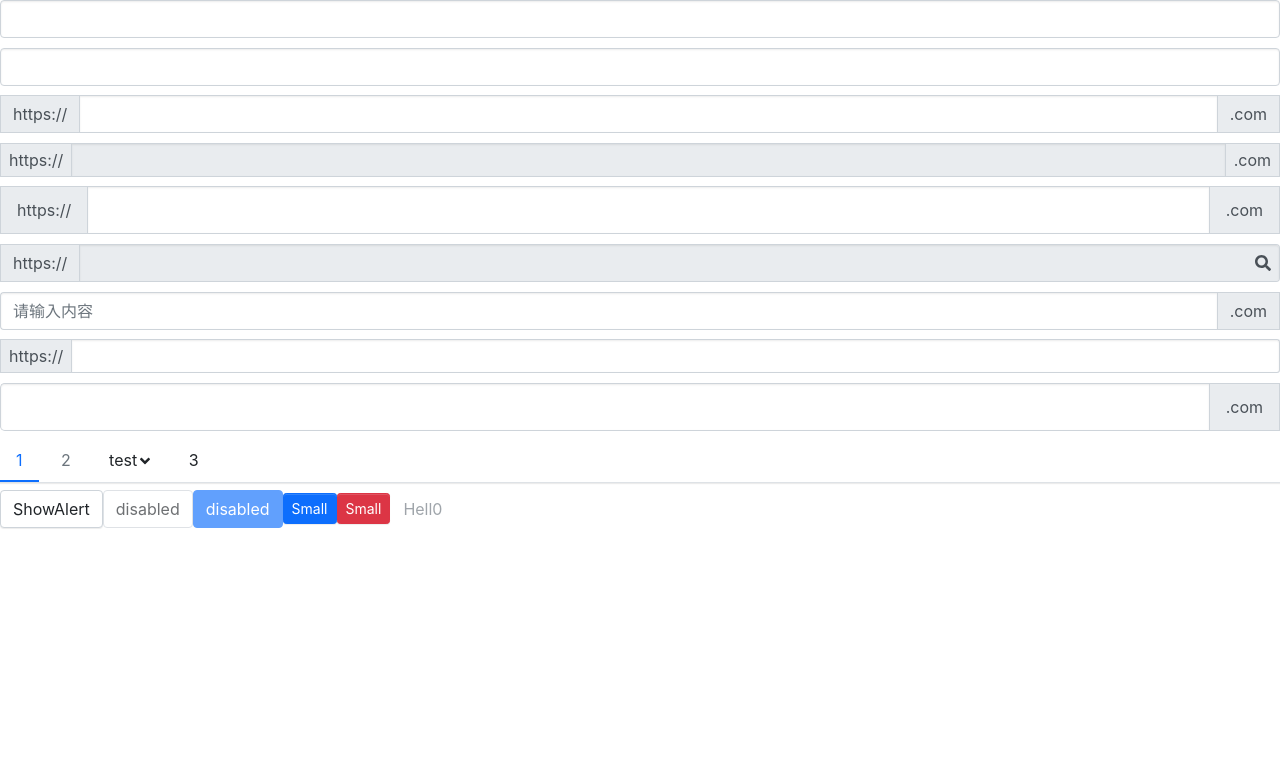
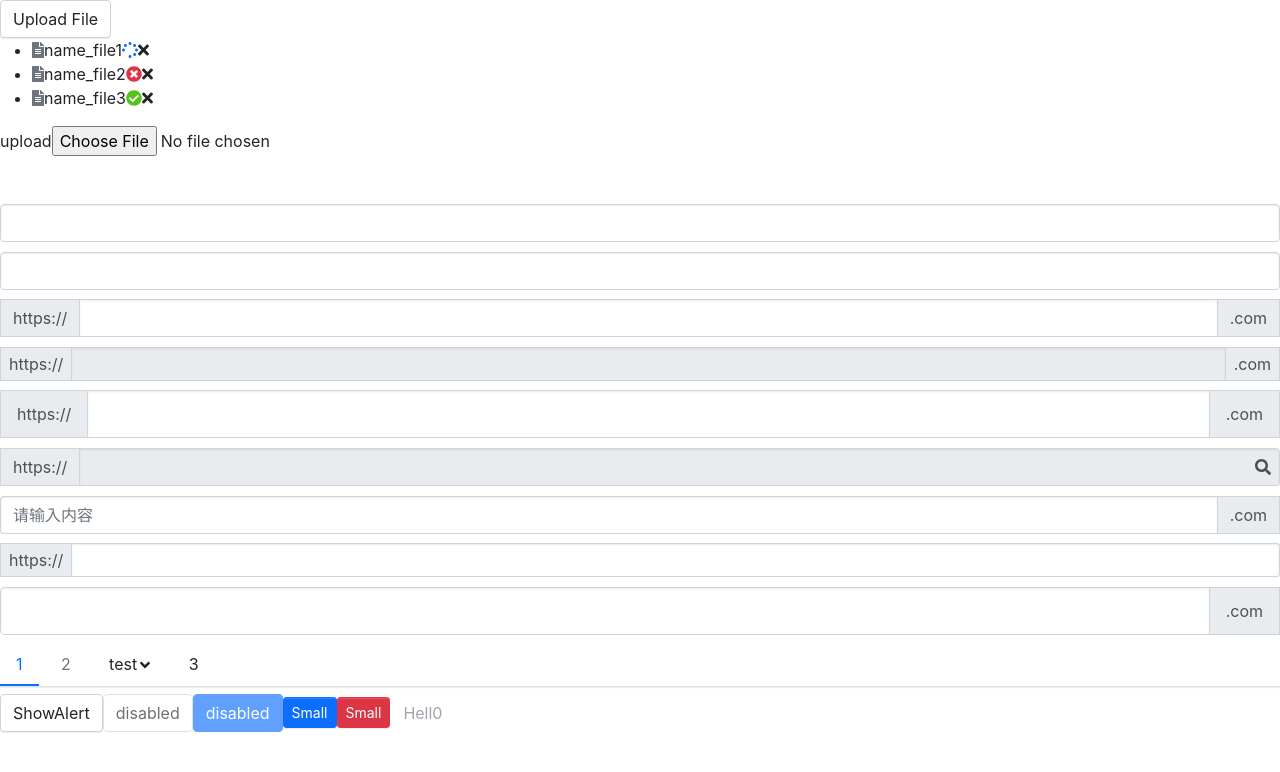
Before and after one commit to weiweier192/react-components, a React (Create React App) app: page / in a window 1280 px wide. Shown: the top 772 px of the page. Built offline with nearby package versions, Linux system fonts and the light colour scheme.

Commit message:
'上传组件基本完成'

```diff
--- a/package.json
+++ b/package.json
@@ -16,6 +16,7 @@
     "@types/react": "^16.9.35",
     "@types/react-dom": "^16.9.8",
     "@types/react-transition-group": "^4.4.0",
+    "axios": "^0.19.2",
     "classnames": "^2.2.6",
     "node-sass": "^4.14.1",
     "react": "^16.13.1",
--- a/src/App.tsx
+++ b/src/App.tsx
@@ -16,6 +16,8 @@ import Input from './components/Input/input'
 import AutoComplete, {
   DataSourceType,
 } from './components/AutoComplete/autoComplete'
+import Upload, { UploadFile } from './components/Upload/upload'
+import axios from 'axios'
 
 // import { faCoffee } from '@fortawesome/free-solid-svg-icons'
 interface LakerProps {
@@ -40,6 +42,29 @@ const App: React.FC = () => {
     { value: 'hook', number: 3 },
     { value: 'footer', number: 4 },
     { value: 'oo', number: 5 },
+  ]
+  const defaultFileList: UploadFile[] = [
+    {
+      fid: '123' + 'upload-file',
+      status: 'uploading',
+      name: 'name_file1',
+      size: 123,
+      percent: 100,
+    },
+    {
+      fid: '456' + 'upload-file',
+      status: 'error',
+      name: 'name_file2',
+      size: 123,
+      percent: 10,
+    },
+    {
+      fid: '789' + 'upload-file',
+      status: 'success',
+      name: 'name_file3',
+      size: 123,
+      percent: 60,
+    },
   ]
 
   const handleShowAlert = (ref: any) => {
@@ -72,8 +97,79 @@ const App: React.FC = () => {
           .map((item: any) => ({ value: item.login, ...item }))
       })
   }
+  const handleChange = (e: React.ChangeEvent<HTMLInputElement>) => {
+    const files = e.target.files // array-like
+    if (files) {
+      const uploadFile = files[0] // 获取第一个需要上传的文件
+      const formData = new FormData() // 创建实例，管理表单数据
+      // 添加需要上传的文件 name，file
+      formData.append(uploadFile.name, uploadFile)
+      axios({
+        url: 'https://jsonplaceholder.typicode.com/posts',
+        method: 'post',
+        data: formData,
+        headers: { 'Content-Type': 'multipart/form-data' },
+      })
+        .then((res) => {
+          console.log(res)
+        })
+        .catch((rej) => {
+          console.log(rej)
+        })
+      // axios
+      //   .post('https://jsonplaceholder.typicode.com/posts', formData, {
+      //     headers: { 'Content-Type': 'multipart/form-data' },
+      //   })
+      //   .then((res) => {
+      //     console.log(res)
+      //   })
+      //   .catch((rej) => {
+      //     console.log(rej)
+      //   })
+    }
+  }
+  const handleOnProgress = (per: number, file: File) => {
+    console.log(per)
+  }
+  const handleOnSuccess = (data: any, file: File) => {
+    console.log(data)
+  }
+  const handleOnError = (err: any, file: File) => {
+    console.log(err)
+  }
+  const handleUploadChange = (state: boolean, file: File) => {
+    console.log(state)
+  }
+  const handleCheckFile = (file: File) => {
+    // file.size/1024单位为kb
+    if (Math.round(file.size / 1024) > 50) {
+      alert('file too large')
+      return false
+    }
+    return true
+  }
+  const newFilePromise = (file: File) => {
+    // File 实例化一个file对象 arr,filename, {config}
+    const newFile = new File([file], 'new_name.docx', { type: file.type })
+    return Promise.resolve(newFile)
+  }
   return (
     <div className="App">
+      <Upload
+        action="https://jsonplaceholder.typicode.com/posts"
+        // onProgress={handleOnProgress}
+        // onSuccess={handleOnSuccess}
+        // onError={handleOnError}
+        onChange={handleUploadChange}
+        defaultFileList={defaultFileList}
+        // beforeUpload={newFilePromise}
+      />
+      <div>
+        upload
+        <input type="file" name="myFile" onChange={handleChange} />
+      </div>
+      <br />
+      <br />
       <AutoComplete
         fetchSuggestion={handleFetch}
         onSelect={handleSelect}
--- /dev/null
+++ b/src/components/Upload/upload.tsx
@@ -0,0 +1,174 @@
+import React, { useState, useRef } from 'react'
+import classNames from 'classnames'
+import UploadList from './uploadList'
+import Button from '../Button/button'
+import axios from 'axios'
+
+export type UploadFileStatus = 'ready' | 'uploading' | 'success' | 'error'
+export interface UploadFile {
+  fid: string
+  size: number
+  name: string
+  status?: UploadFileStatus
+  percent?: number
+  raw?: File
+  response?: any
+  error?: any
+}
+export interface IUploadProps {
+  action: string
+  defaultFileList?: UploadFile[]
+  onProgress?: (percentage: number, file: File) => void
+  onSuccess?: (data: any, file: File) => void
+  onError?: (err: any, file: File) => void
+  beforeUpload?: (file: File) => boolean | Promise<File>
+  onChange?: (state: boolean, file: File) => void
+  onRemove?: (file: UploadFile) => void
+}
+
+const Upload: React.FC<IUploadProps> = (props) => {
+  const {
+    action,
+    defaultFileList,
+    onProgress,
+    onSuccess,
+    onError,
+    beforeUpload,
+    onChange,
+    onRemove,
+  } = props
+  const [fileList, setFileList] = useState<UploadFile[]>(defaultFileList || [])
+  const inputFileRef = useRef<HTMLInputElement>(null)
+  // 更新文件列表
+  const updateFileList = (
+    updateFile: UploadFile,
+    updateObj: Partial<UploadFile>
+  ) => {
+    setFileList((prevList) => {
+      return prevList.map((file) => {
+        if (file.fid === updateFile.fid) {
+          return { ...file, ...updateObj }
+        } else {
+          return file
+        }
+      })
+    })
+  }
+  // 触发文件上传事件
+  const handleClickUpload = () => {
+    if (inputFileRef.current) {
+      // 触发文件上传事件
+      inputFileRef.current.click()
+    }
+  }
+  // 文件改变后上传文件
+  const handleFileChange = (e: React.ChangeEvent<HTMLInputElement>) => {
+    const files = e.target.files
+    if (!files) return
+    uploadFile(files) // 上传文件
+    if (inputFileRef.current) {
+      inputFileRef.current.value = '' // 上传文件后清空
+    }
+  }
+  const uploadFile = (files: FileList) => {
+    const arrFiles = Array.from(files)
+    arrFiles.forEach((file, index) => {
+      if (!beforeUpload) {
+        uploadPost(file)
+      } else {
+        const result = beforeUpload(file)
+        if (result && result instanceof Promise) {
+          result.then((processedFile) => {
+            uploadPost(processedFile)
+          })
+        } else if (result !== false) {
+          uploadPost(file)
+        } else if (result === false) {
+          if (onChange) onChange(false, file)
+        }
+      }
+    })
+  }
+  const uploadPost = (file: File) => {
+    const _file: UploadFile = {
+      fid: Date.now() + 'upload-file',
+      status: 'ready',
+      name: file.name,
+      size: file.size,
+      percent: 0,
+      raw: file,
+    }
+    setFileList([_file, ...fileList])
+    const formData = new FormData()
+    formData.append(file.name, file)
+    axios({
+      method: 'POST',
+      url: action,
+      data: formData,
+      headers: {
+        'Content-Type': 'multipart/form-data',
+        'Access-Control-Allow-Origin': '*',
+      },
+      withCredentials: true,
+      onUploadProgress: (e) => {
+        let percentage = Math.round((e.loaded * 100) / e.total) || 0
+        if (percentage < 100) {
+          // 更新前的列表prevList
+          //   setFileList((prevList) => {
+          //     console.log(prevList)
+          //     return prevList
+          //   })
+          // 更新当前文件的状态
+          updateFileList(_file, { percent: percentage, status: 'uploading' })
+          if (onProgress) onProgress(percentage, file)
+        }
+      },
+    })
+      .then((res) => {
+        //   console.log(res)
+        updateFileList(_file, {
+          percent: 100,
+          status: 'success',
+          response: res.data,
+        })
+        if (onSuccess) onSuccess(res.data, file)
+        if (onChange) onChange(true, file)
+      })
+      .catch((err) => {
+        //   console.log(err)
+        updateFileList(_file, { status: 'error', error: err })
+        if (onError) onError(err, file)
+        if (onChange) onChange(false, file)
+      })
+  }
+  const handleRemoveFile = (file: UploadFile) => {
+    // 1.
+    // const newFileList = fileList.filter((item) => {
+    //   return item.fid !== file.fid
+    // })
+    // setFileList(newFileList)
+    // 2.
+    setFileList((prevList) => {
+        return prevList.filter(item => item.fid !== file.fid)
+    })
+    // upload的onRemove
+    if(onRemove) onRemove(file)
+  }
+  //   console.log(fileList)
+  return (
+    <div className="upload-component">
+      <Button onClick={handleClickUpload}>Upload File</Button>
+      <input
+        ref={inputFileRef}
+        className="upload-file"
+        style={{ display: 'none' }}
+        type="file"
+        name="uploadfile"
+        onChange={handleFileChange}
+      />
+      <UploadList fileList={fileList} onRemove={handleRemoveFile} />
+    </div>
+  )
+}
+
+export default Upload
--- /dev/null
+++ b/src/components/Upload/uploadList.tsx
@@ -0,0 +1,47 @@
+import React from 'react'
+import { UploadFile } from './upload'
+import Icon from '../Icon/icon'
+
+interface UploadListProps {
+  fileList: UploadFile[]
+  onRemove: (_file: UploadFile) => void
+}
+
+const UploadList: React.FC<UploadListProps> = (props) => {
+  const { fileList, onRemove } = props
+
+  const renderFileList = () => {
+    return fileList.map((file, index) => {
+      return (
+        <li key={file.fid} className="upload-list-item">
+          <span className={`file-name file-name-${file.status}`}>
+            <Icon icon="file-alt" theme="secondary" />
+            {file.name}
+          </span>
+          <span className="file-status">
+            {file.status === 'uploading' && (
+              <Icon icon="spinner" spin theme="primary" />
+            )}
+            {file.status === 'success' && (
+              <Icon icon="check-circle" theme="success" />
+            )}
+            {file.status === 'error' && (
+              <Icon icon="times-circle" theme="danger" />
+            )}
+          </span>
+          <span className="file-action">
+            <Icon
+              icon="times"
+              onClick={() => {
+                onRemove(file)
+              }}
+            />
+          </span>
+        </li>
+      )
+    })
+  }
+  return <ul className="upload-list">{renderFileList()}</ul>
+}
+
+export default UploadList
--- a/src/hooks/useClickOutside.tsx
+++ b/src/hooks/useClickOutside.tsx
@@ -1,7 +1,6 @@
 import { RefObject, useEffect } from 'react'
 
 const useClickOutside = (ref: RefObject<HTMLElement>, handler: Function) => {
-  console.log(!!ref.current, ref.current)
   useEffect(() => {
     const checker = (e: MouseEvent) => {
       // contains: 判断e.target组件是否为ref.current的子组件或本组件
```
Also changed, not shown: 1 other file (tests, documents, lock files or other folders).
